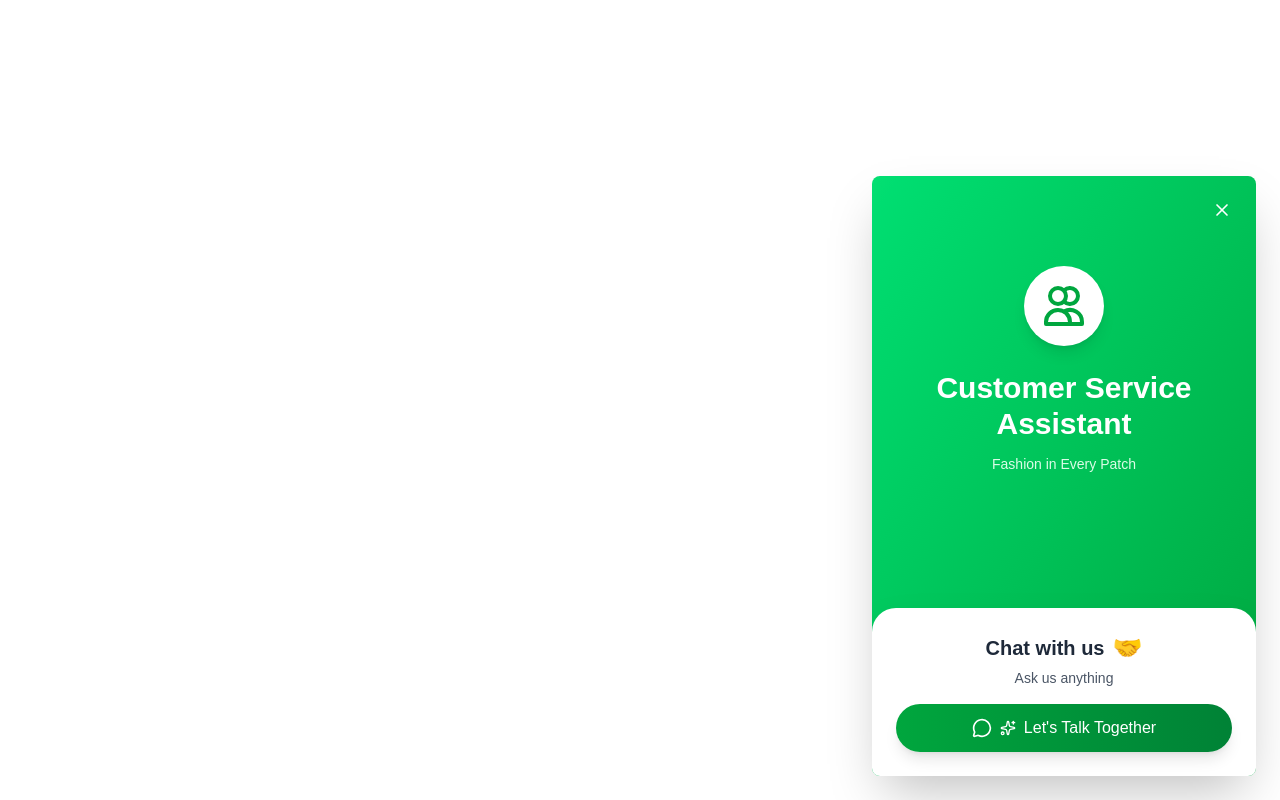
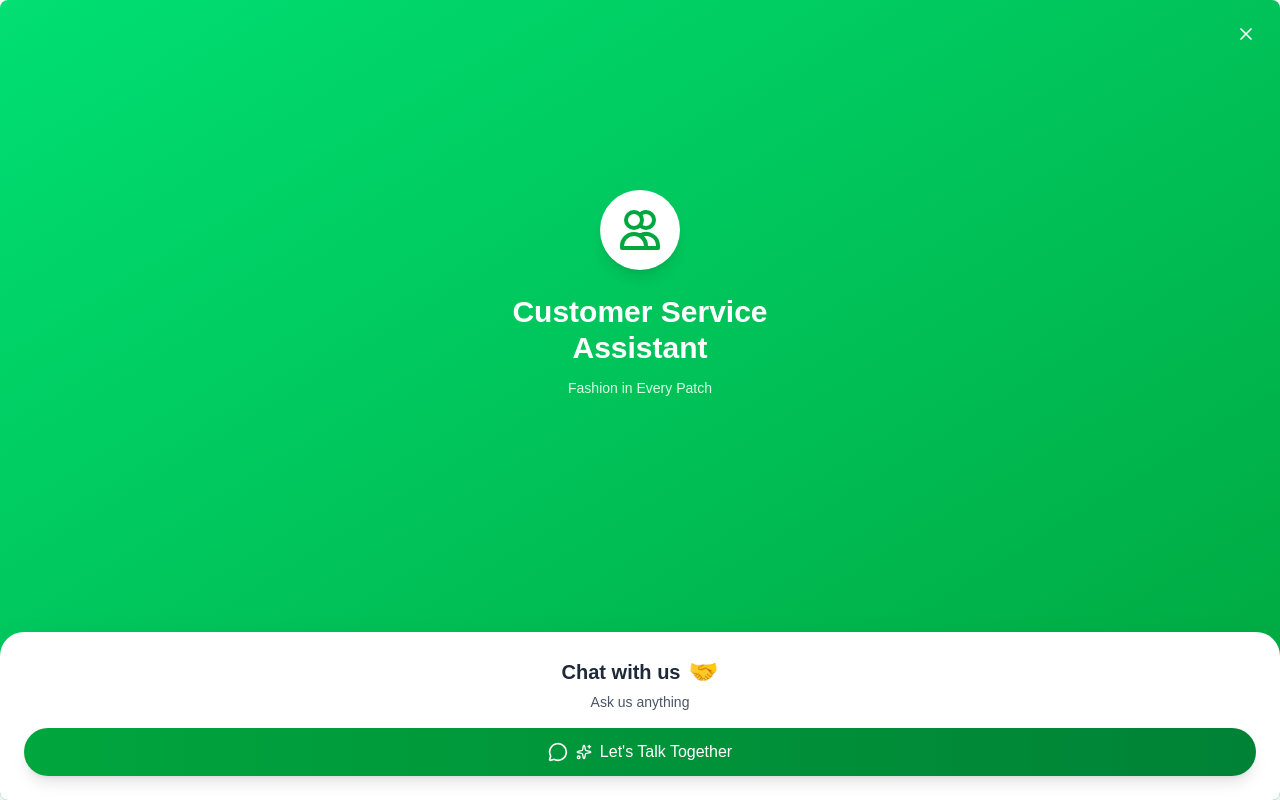
Before and after one commit to Symwalker/shopify-chatbot, a Next.js app: page /embed in a window 1280 px wide. Built offline with nearby package versions, Linux system fonts and the light colour scheme.

Commit message:
feat: Enable embedded mode for ShopifyChatbot component and update EmbedPage to pass embedded prop

```diff
--- a/src/app/embed/page.js
+++ b/src/app/embed/page.js
@@ -4,10 +4,11 @@ export const runtime = "edge"; // optional, remove if you don't want edge runtim
 
 export default function EmbedPage() {
   // Minimal page for embedding via iframe. Render only the widget so it behaves
-  // correctly when loaded inside another site (Shopify etc.).
+  // correctly when loaded inside another site (Shopify etc.). Pass `embedded`
+  // so the widget renders in a non-fixed, iframe-friendly layout.
   return (
     <div style={{ width: "100%", height: "100%", background: "transparent" }}>
-      <ShopifyChatbot />
+      <ShopifyChatbot embedded={true} />
     </div>
   );
 }
--- a/src/components/ShopifyChatbot.jsx
+++ b/src/components/ShopifyChatbot.jsx
@@ -2,7 +2,7 @@
 import { useState, useRef, useEffect } from 'react';
 import { Send, Upload, X, Check, Bot, User, MessageCircle, Sparkles } from 'lucide-react';
 
-export default function ShopifyChatbot() {
+export default function ShopifyChatbot({ embedded = false }) {
   const [messages, setMessages] = useState([]);
   const [currentStep, setCurrentStep] = useState(0);
   const [inputValue, setInputValue] = useState('');
@@ -378,6 +378,11 @@ export default function ShopifyChatbot() {
   };
 
   if (!isOpen) {
+    // In embedded mode we don't show the floating open button (the embed host
+    // should control visibility). Return nothing to avoid a black/oversized
+    // placeholder inside the iframe.
+    if (embedded) return null;
+
     return (
       <button
         onClick={() => setIsOpen(true)}
@@ -388,8 +393,12 @@ export default function ShopifyChatbot() {
     );
   }
 
+  const containerClass = embedded
+    ? 'w-full h-full bg-white rounded-lg shadow-2xl flex flex-col overflow-hidden'
+    : 'fixed bottom-6 right-6 w-96 h-[600px] bg-white rounded-lg shadow-2xl flex flex-col z-50 overflow-hidden';
+
   return (
-    <div className="fixed bottom-6 right-6 w-96 h-[600px] bg-white rounded-lg shadow-2xl flex flex-col z-50 overflow-hidden">
+    <div className={containerClass}>
       {showHomeScreen ? (
         <div className="h-full flex flex-col bg-gradient-to-br from-green-400 to-green-600">
           <div className="flex justify-end p-4">
```
